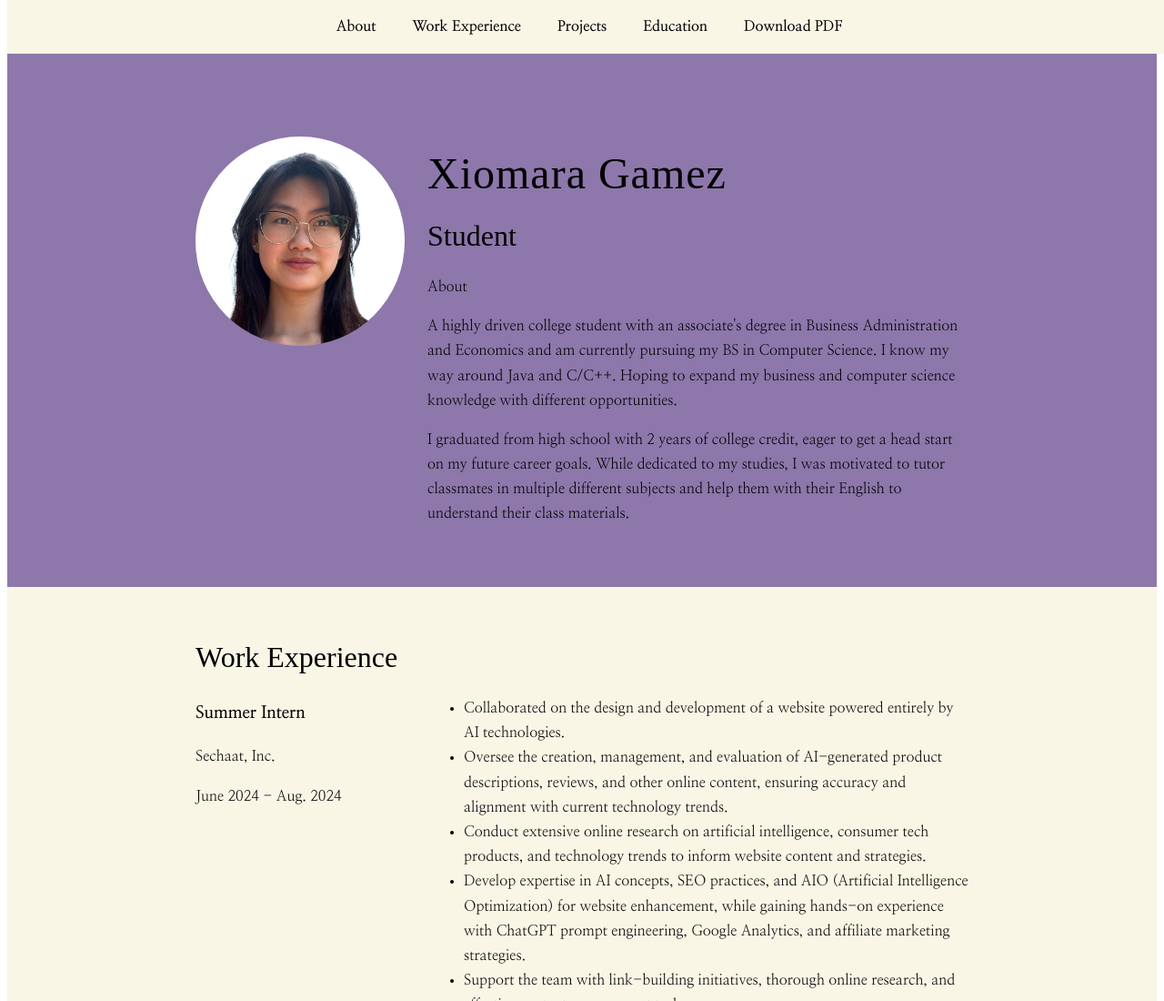
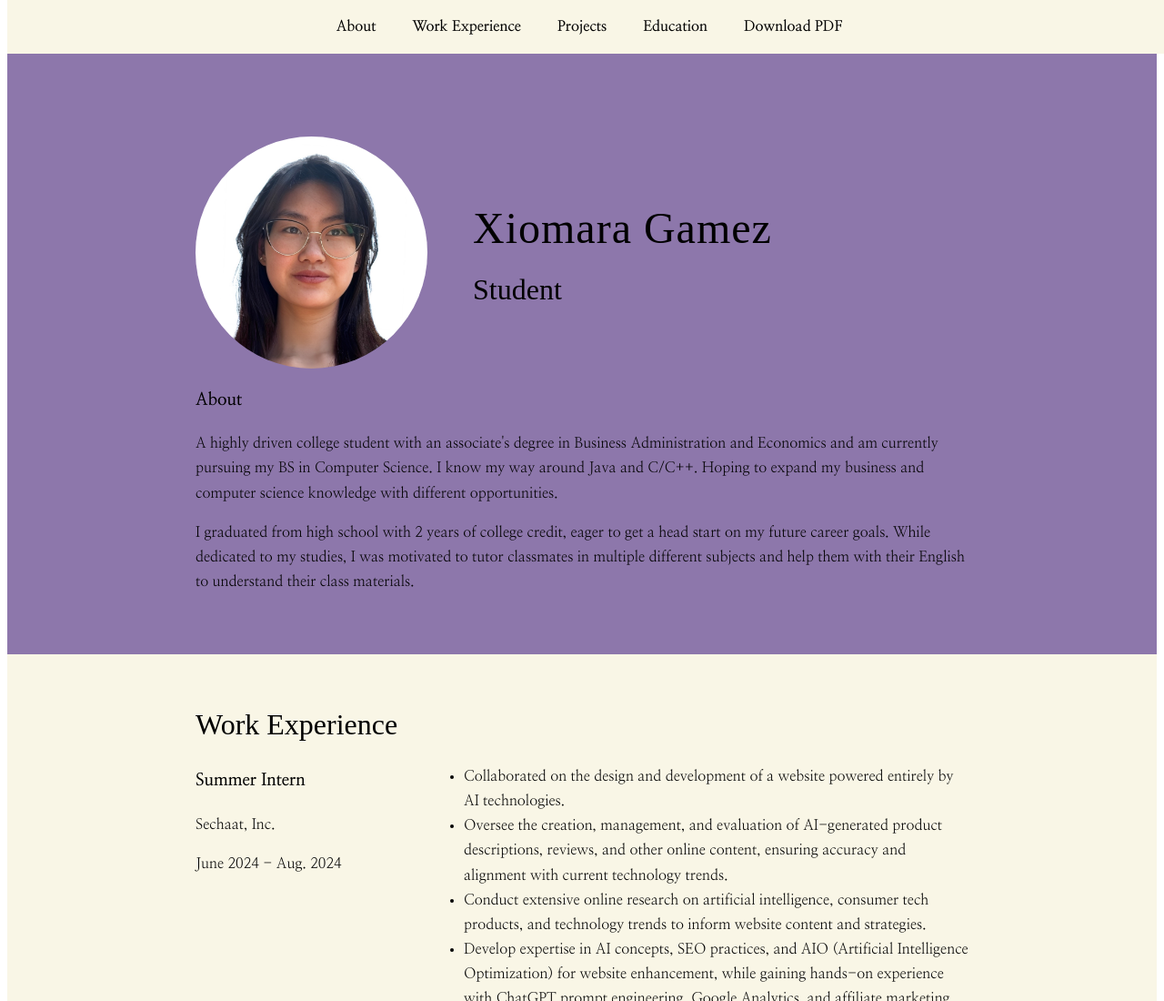
Before and after one commit to XioGamez/comp484-hw8, a plain HTML site: page index.html in a window 1280 px wide. Shown: the top 1100 px of the page at 91% size. Drawn offline with Linux system fonts and the light colour scheme; a web font is replaced by a local one.

Commit message:
center text to profile pic

```diff
--- a/css/styles.css
+++ b/css/styles.css
@@ -119,5 +119,17 @@ h2 {
 /* Profile */
 .profile-img {
     border-radius: 50%;
-    width: 100%;
+    width: 30%;
 }
+
+.profile-container {
+    display: flex;
+    align-items: center; /* centers text vertically relative to the image */
+    gap: 50px; /* space between image and text */
+}
+
+.profile-text {
+    display: flex;
+    flex-direction: column;
+    justify-content: center; /* vertically center the text block relative to the image */
+}
--- a/index.html
+++ b/index.html
@@ -32,15 +32,16 @@
 <!-- Intro -->
 <header class="header">
     <div class="content-wrap">
-        <div class="column-narrow">
+        <div class="profile-container">
             <img src="images/picture.jpeg" alt="Xiomara Gamez" class="profile-img">
-        </div>
-        <div class="column-wide">
+            <div class="profile-text">
                 <h1>Xiomara Gamez</h1>
                 <h2>Student</h2>
+            </div>
+        </div>
 
-            <section id="about">
-                <p>About</p>
+        <section class="about" id="about">
+            <h3>About</h3>
             <p>A highly driven college student with an associate's degree in Business Administration and
                 Economics
                 and am
@@ -56,7 +57,6 @@
                 and help
                 them with their English to understand their class materials.</p>
         </section>
-        </div>
     </div>
 </header>
 <main>
```
Lines whose indentation alone changed are shown as unchanged.
